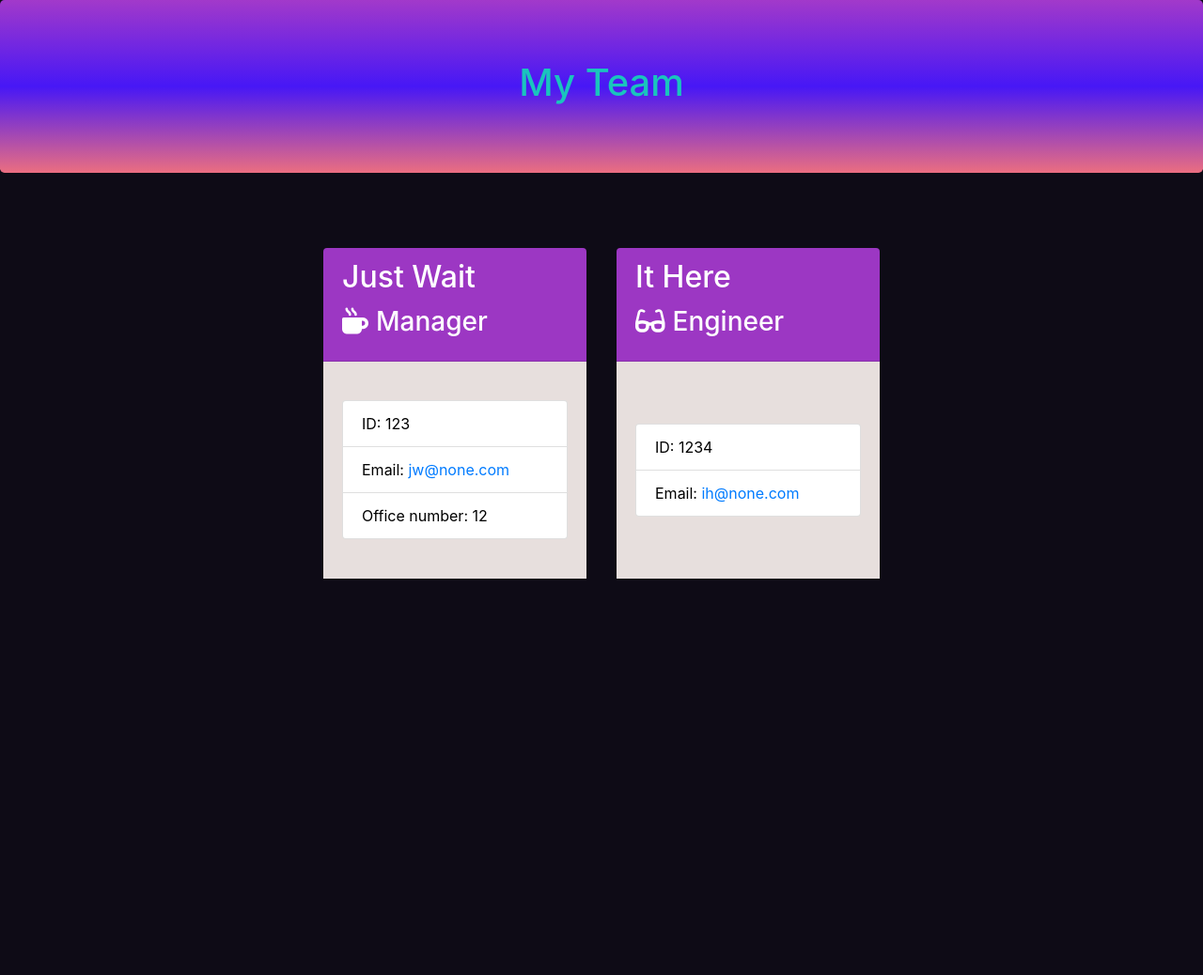
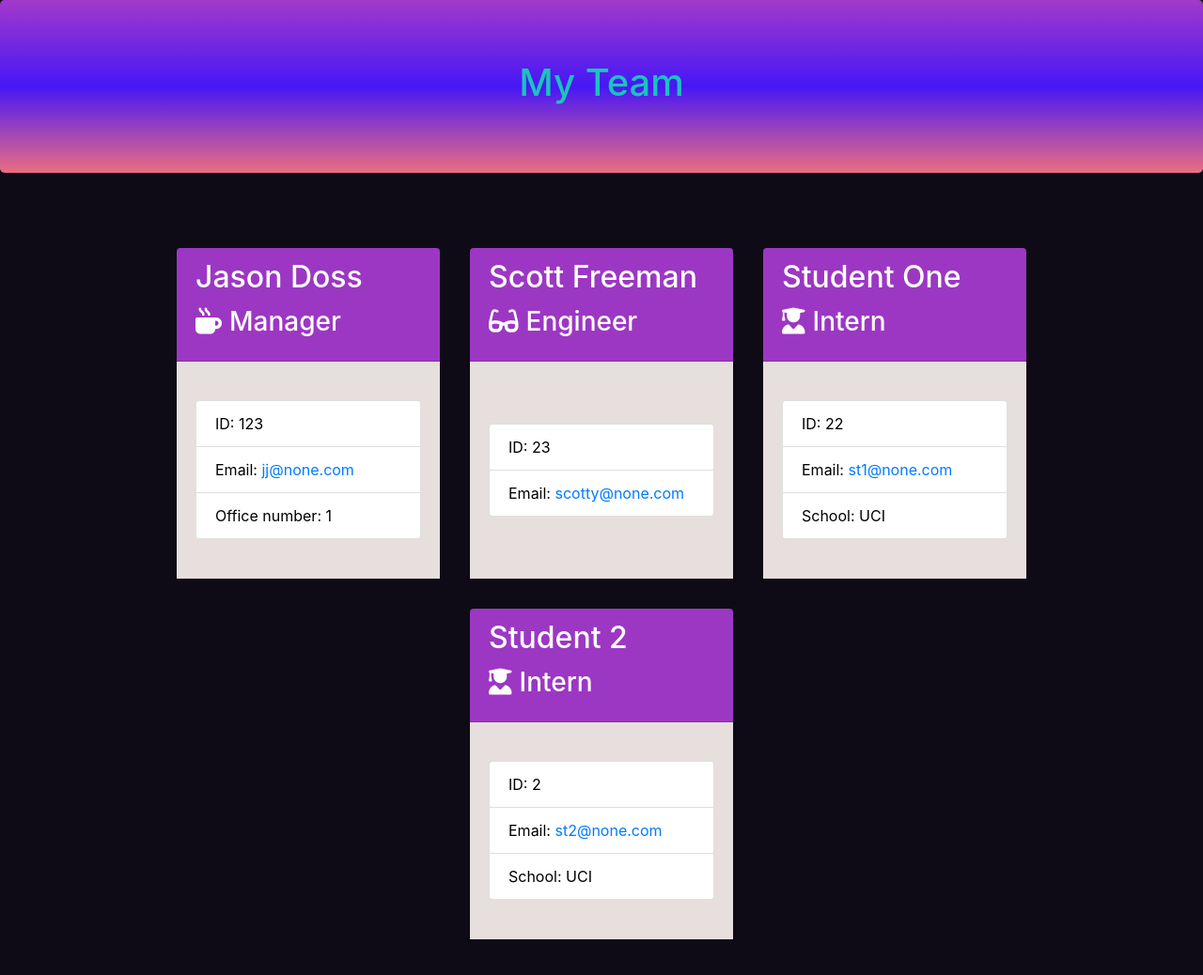
Before and after one commit to dossj88/fuzzy-adventure, a website: page Team-generator/dist/team.html in a window 1280 px wide. Shown: the whole page at 94% size. Before the commit the page ends 800 px from the top, so only its background shows below. Drawn offline with nearby package versions, Linux system fonts and the light colour scheme.

Commit message:
added README.md

```diff
--- a/Team-generator/dist/team.html
+++ b/Team-generator/dist/team.html
@@ -27,28 +27,56 @@
 
         <div class="card employee-card">
         <div class="card-header">
-            <h2 class="card-title">Just Wait</h2>
+            <h2 class="card-title">Jason Doss</h2>
             <h3 class="card-title"><i class="fas fa-mug-hot mr-2"></i>Manager</h3>
         </div>
         <div class="card-body">
             <ul class="list-group">
                 <li class="list-group-item">ID: 123</li>
-                <li class="list-group-item">Email: <a href="mailto:jw@none.com">jw@none.com</a></li>
-                <li class="list-group-item">Office number: 12</li>
+                <li class="list-group-item">Email: <a href="mailto:jj@none.com">jj@none.com</a></li>
+                <li class="list-group-item">Office number: 1</li>
             </ul>
         </div>
     </div>
 
         <div class="card employee-card">
     <div class="card-header">
-        <h2 class="card-title">It Here</h2>
+        <h2 class="card-title">Scott Freeman</h2>
         <h3 class="card-title"><i class="fas fa-glasses mr-2"></i>Engineer</h3>
     </div>
     <div class="card-body">
         <ul class="list-group">
-            <li class="list-group-item">ID: 1234</li>
-            <li class="list-group-item">Email: <a href="mailto:ih@none.com">ih@none.com</a></li>
+            <li class="list-group-item">ID: 23</li>
+            <li class="list-group-item">Email: <a href="mailto:scotty@none.com">scotty@none.com</a></li>
 
+        </ul>
+    </div>
+</div>
+
+        <div class="card employee-card">
+    <div class="card-header">
+        <h2 class="card-title">Student One</h2>
+        <h3 class="card-title"><i class="fas fa-user-graduate mr-2"></i>Intern</h3>
+    </div>
+    <div class="card-body">
+        <ul class="list-group">
+            <li class="list-group-item">ID: 22</li>
+            <li class="list-group-item">Email: <a href="mailto:st1@none.com">st1@none.com</a></li>
+            <li class="list-group-item">School: UCI</li>
+        </ul>
+    </div>
+</div>
+
+        <div class="card employee-card">
+    <div class="card-header">
+        <h2 class="card-title">Student 2</h2>
+        <h3 class="card-title"><i class="fas fa-user-graduate mr-2"></i>Intern</h3>
+    </div>
+    <div class="card-body">
+        <ul class="list-group">
+            <li class="list-group-item">ID: 2</li>
+            <li class="list-group-item">Email: <a href="mailto:st2@none.com">st2@none.com</a></li>
+            <li class="list-group-item">School: UCI</li>
         </ul>
     </div>
 </div>
```
Also changed, not shown: Team-generator/README.md.
